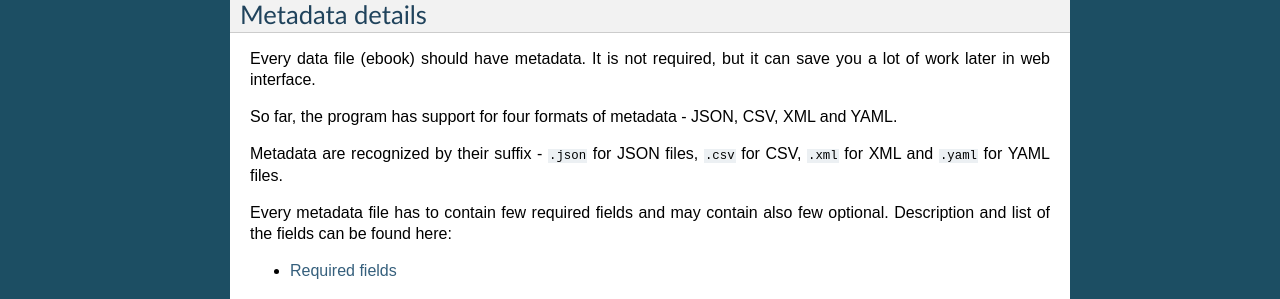
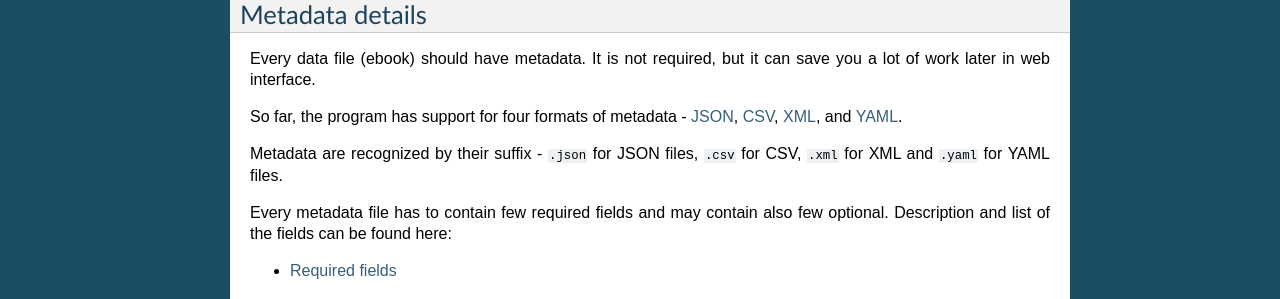
Before and after one commit to edeposit/edeposit.amqp.ftp, a Sphinx documentation site: the page built from docs/workflow/workflow.rst, in a window 1280 px wide and 900 px high, scrolled down 2216 px. Shown: the part 474-773 px from the top of the window. Built offline with Sphinx 7.4.7, drawn with Linux system fonts in a browser that asks for light colours; part of the change alters nothing that is shown.

```diff
--- a/docs/workflow/workflow.rst
+++ b/docs/workflow/workflow.rst
@@ -102,8 +102,11 @@ Metadata details
 Every data file (ebook) should have metadata. It is not required, but it can
 save you a lot of work later in web interface.
 
-So far, the program has support for four formats of metadata - JSON, CSV, XML
-and YAML.
+So far, the program has support for four formats of metadata -
+:doc:`JSON </api/ftp.decoders.parser_json>`,
+:doc:`CSV </api/ftp.decoders.parser_csv>`,
+:doc:`XML </api/ftp.decoders.parser_xml>`,
+and :doc:`YAML </api/ftp.decoders.parser_yaml>`.
 
 Metadata are recognized by their suffix - ``.json`` for JSON files, ``.csv`` for
 CSV, ``.xml`` for XML and ``.yaml`` for YAML files.
```
